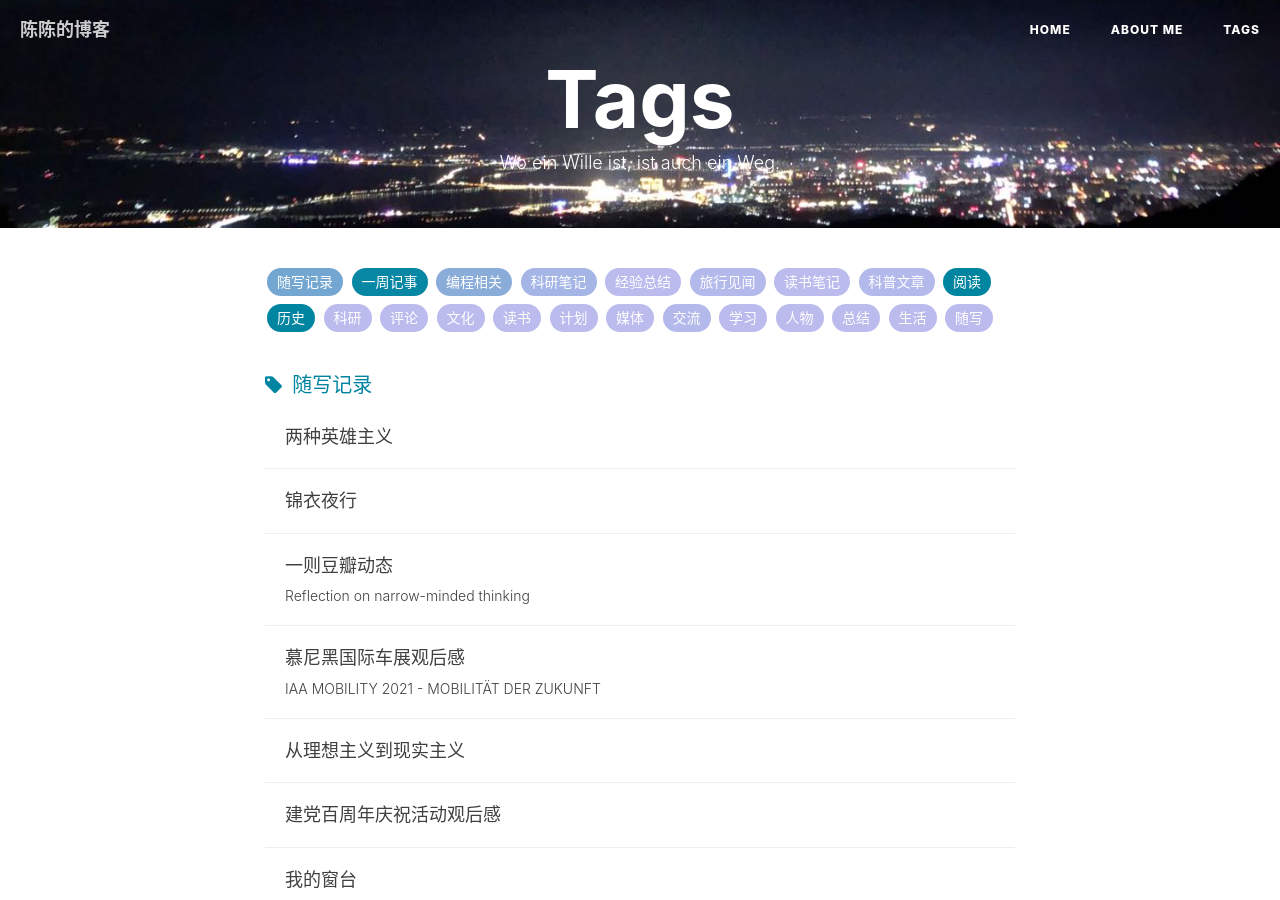
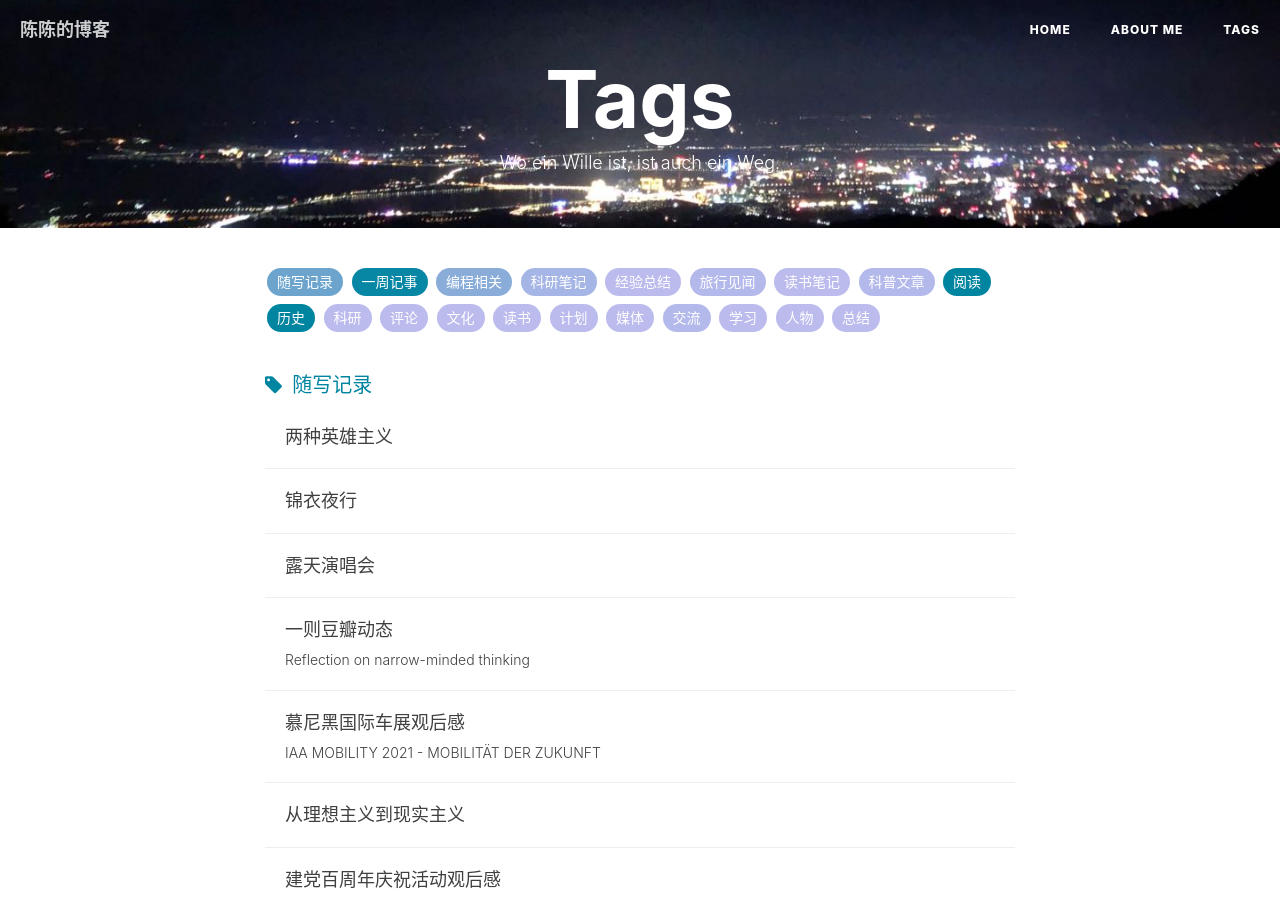
Before and after one commit to chensong212/chensong212.github.io, a Jekyll site: the page built from tags.html, in a window 1280 px wide and 900 px high. Built offline with Jekyll 4.4.1, drawn with Linux system fonts in a browser that asks for light colours; nearby versions of some CDN libraries; comment, search, counter and statistics services are not loaded.

Commit message:
Update 2022-08-21-PingGu.md

```diff
--- a/_posts/2022-08-21-PingGu.md
+++ b/_posts/2022-08-21-PingGu.md
@@ -7,8 +7,7 @@ author:     陈陈
 header-img:
 catalog: true
 tags:
-    - 生活
-    - 随写
+    - 随写记录
 
 ---
 
```
